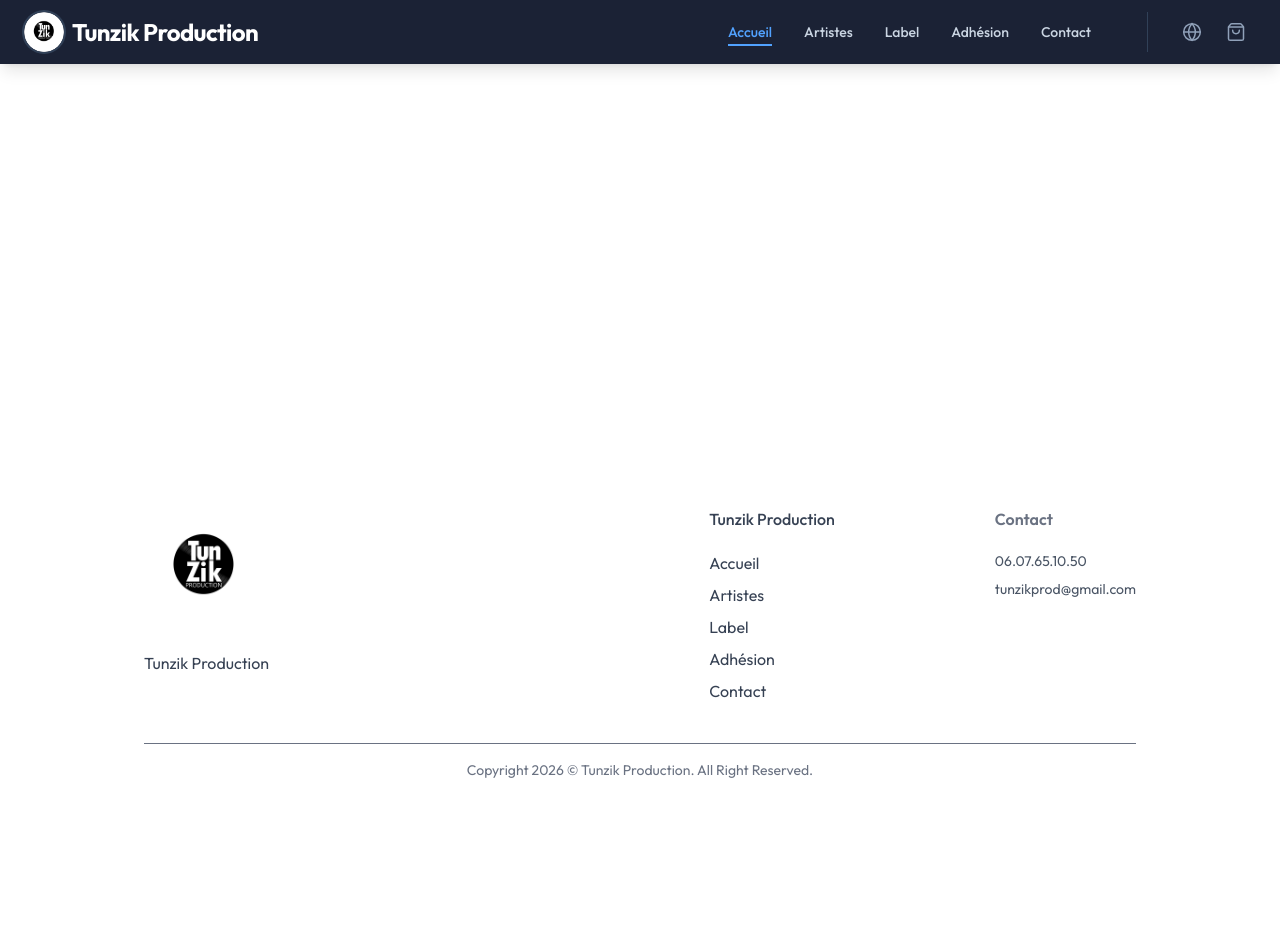
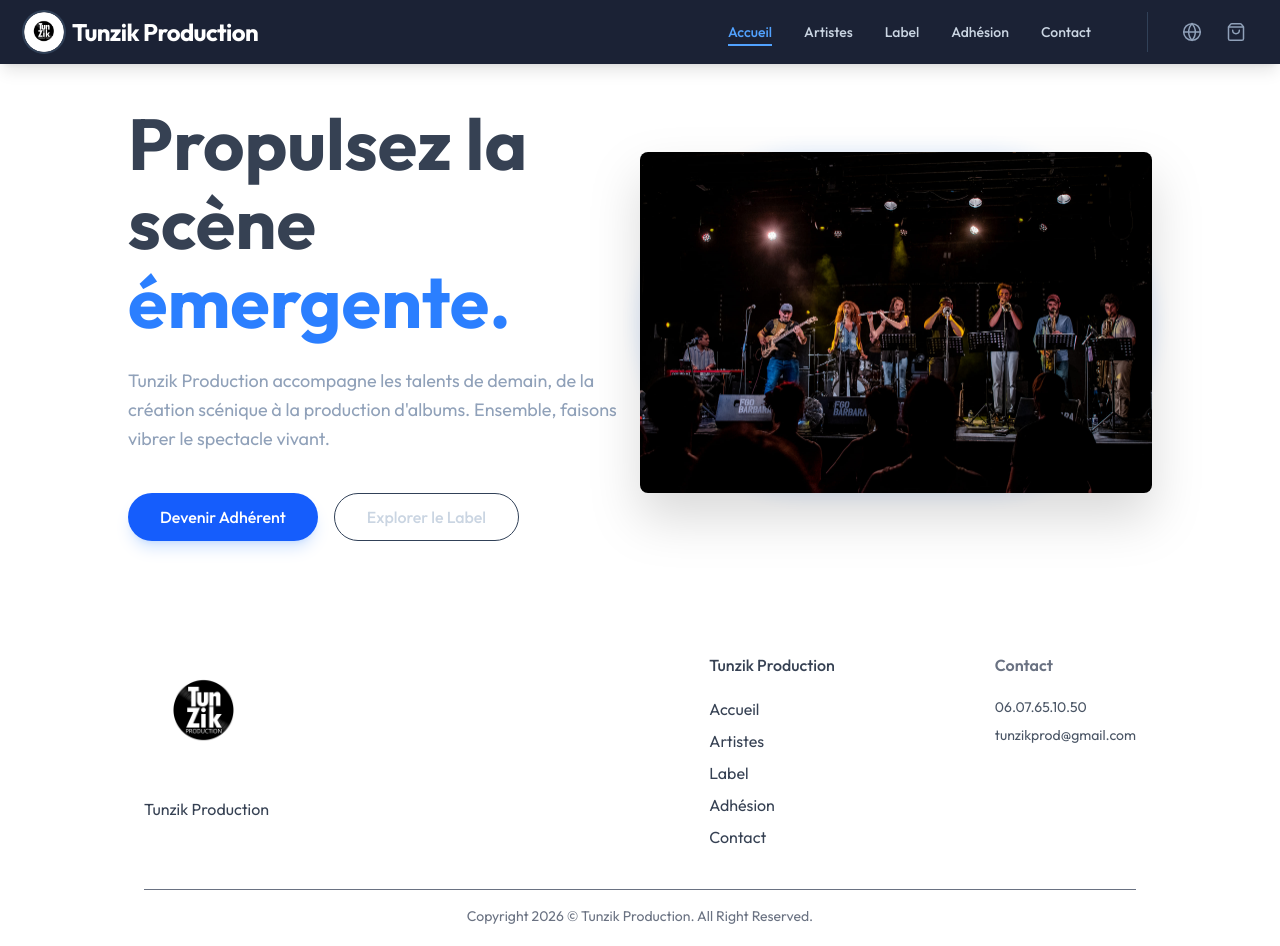
Before and after one commit to Slim-coder20/tunzikProd, a React (Vite) app in the folder client/: page / in a window 1280 px wide. Before the commit the page ends 800 px from the top, so only its background shows below. Built offline with nearby package versions, Linux system fonts and the light colour scheme.

Commit message:
Feat:Creation du HeroSection

```diff
--- /dev/null
+++ b/client/src/components/HeroSection.jsx
@@ -0,0 +1,43 @@
+import React from "react";
+
+const HeroSection = () => {
+  return (
+    <section className="flex flex-col max-md:gap-12 md:flex-row pb-20 items-center justify-between mt-10 px-4 md:px-16 lg:px-24 xl:px-32">
+      <div className="flex flex-col items-center md:items-start text-white">
+        {/* H1 Percutant */}
+        <h1 className="text-center md:text-left text-5xl leading-tight md:text-7xl md:leading-[1.1] font-bold max-w-2xl text-gray-700">
+          Propulsez la scène <span className="text-blue-500">émergente.</span>
+        </h1>
+
+        {/* Ton paragraphe sur Tunzik */}
+        <p className="text-center md:text-left text-base md:text-lg text-slate-400 max-w-lg mt-6 leading-relaxed">
+          Tunzik Production accompagne les talents de demain, de la création
+          scénique à la production d'albums. Ensemble, faisons vibrer le
+          spectacle vivant.
+        </p>
+
+        {/* Double CTA pour l'UX */}
+        <div className="flex flex-col sm:flex-row items-center gap-4 mt-10 w-full md:w-auto">
+          <button className="w-full sm:w-auto bg-blue-600 hover:bg-blue-500 text-white font-medium active:scale-95 transition-all rounded-full px-8 h-12 shadow-lg shadow-blue-500/20 cursor-pointer">
+            Devenir Adhérent
+          </button>
+          <button className="w-full sm:w-auto px-8 h-12 rounded-full border border-slate-700 text-slate-300 font-medium bg-transparent hover:bg-slate-700/50 hover:text-white hover:border-slate-400 transition-all duration-300 active:scale-95 cursor-pointer">
+            Explorer le Label
+          </button>
+        </div>
+      </div>
+
+      {/* Image Hero - On peut ajouter un petit effet de lueur derrière */}
+      <div className="relative group">
+        <div className="absolute -inset-1 bg-blue-500 rounded-full blur opacity-10 group-hover:opacity-20 transition duration-1000"></div>
+        <img
+          src="../public/heroSection/heroSection.jpeg"
+          alt="Tunzik Showcase"
+          className="relative max-w-xs sm:max-w-sm lg:max-w-md xl:max-w-lg drop-shadow-2xl rounded-lg"
+        />
+      </div>
+    </section>
+  );
+};
+
+export default HeroSection;
--- a/client/src/pages/Home.jsx
+++ b/client/src/pages/Home.jsx
@@ -1,7 +1,10 @@
+import HeroSection from "../components/HeroSection"
+
 const HomePage = () => {
   return (
     <div>
       {/* Contenu de la page d'accueil */}
+      <HeroSection/>
     </div>
   )
 }
```
Also changed, not shown: client/public/heroSection/heroSection.jpeg (added), 1 other file (tests, documents, lock files or other folders).
